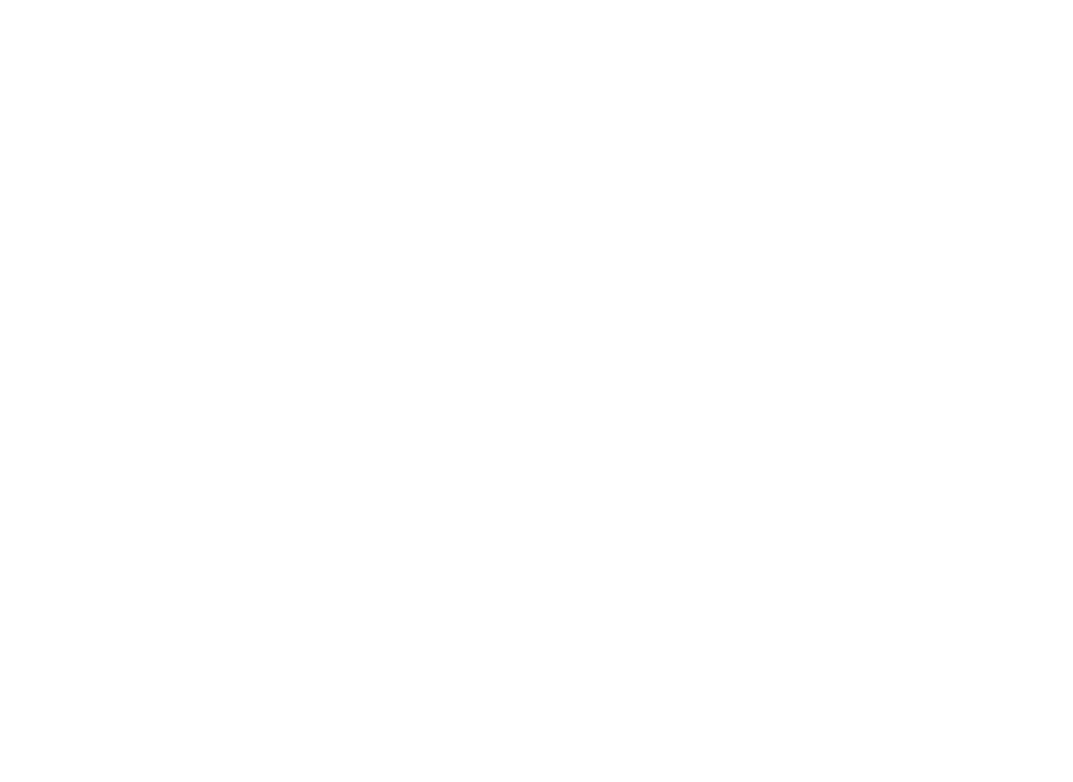
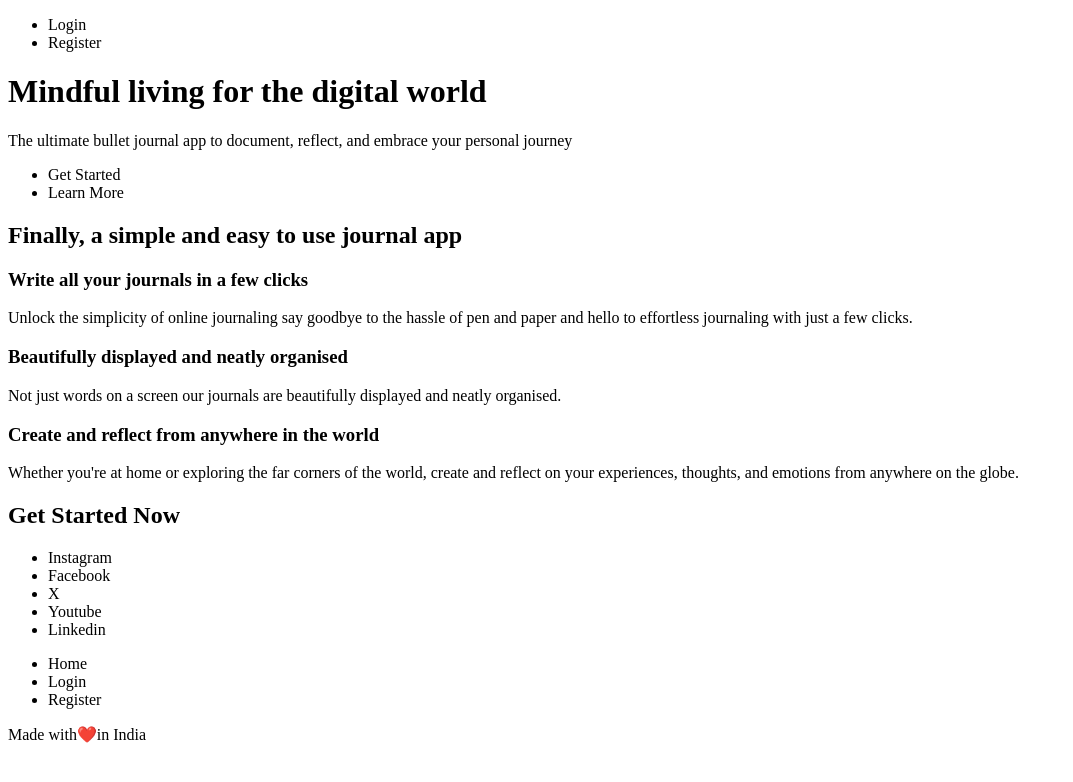
Before and after one commit to NawazAhmed1037/Quill-web-app, a plain HTML site: page index.html in a window 1280 px wide. Shown: the whole page, without its empty margins (0-1073 px from the left). Drawn offline with Linux system fonts and the light colour scheme.

Commit message:
Added headings, para, lists

```diff
--- a/index.html
+++ b/index.html
@@ -6,6 +6,41 @@
   <title>Document</title>
 </head>
 <body>
-
+  <!-- NAVIGATION -->
+  <ul>
+    <li>Login</li>
+    <li>Register</li>
+  </ul>
+  <!-- HERO SECTION  -->
+  <h1>Mindful living for the digital world</h1>
+  <p>The ultimate bullet journal app to document, reflect, and embrace your personal journey</p>
+  <ul>
+    <li>Get Started</li>
+    <li>Learn More</li>
+  </ul>
+  <!-- FEATURES -->
+  <h2>Finally, a simple and easy to use journal app</h2>
+  <h3>Write all your journals in a few clicks</h3>
+  <p>Unlock the simplicity of online journaling say goodbye to the hassle of pen and paper and hello to effortless journaling with just a few clicks.</p>
+  <h3>Beautifully displayed and neatly organised</h3>
+  <p>Not just words on a screen our journals are beautifully displayed and neatly organised.</p>
+  <h3>Create and reflect from anywhere in the world</h3>
+  <p>Whether you're at home or exploring the far corners of the world, create and reflect on your experiences, thoughts, and emotions from anywhere on the globe.</p>
+  <!-- CTA -->
+  <h2>Get Started Now</h2>
+  <!-- FOOTER -->
+  <ul>
+    <li>Instagram</li>
+    <li>Facebook</li>
+    <li>X</li>
+    <li>Youtube</li>
+    <li>Linkedin</li>
+  </ul>
+  <ul>
+    <li>Home</li>
+    <li>Login</li>
+    <li>Register</li>
+  </ul>
+  <p>Made with❤️in India</p>
 </body>
 </html>
```
